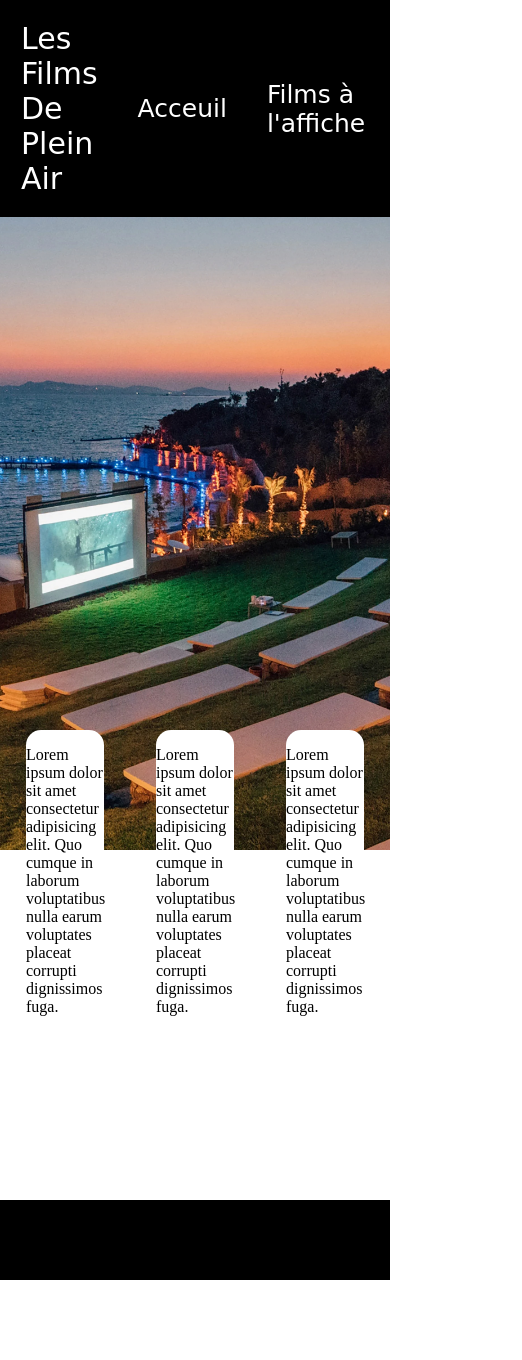
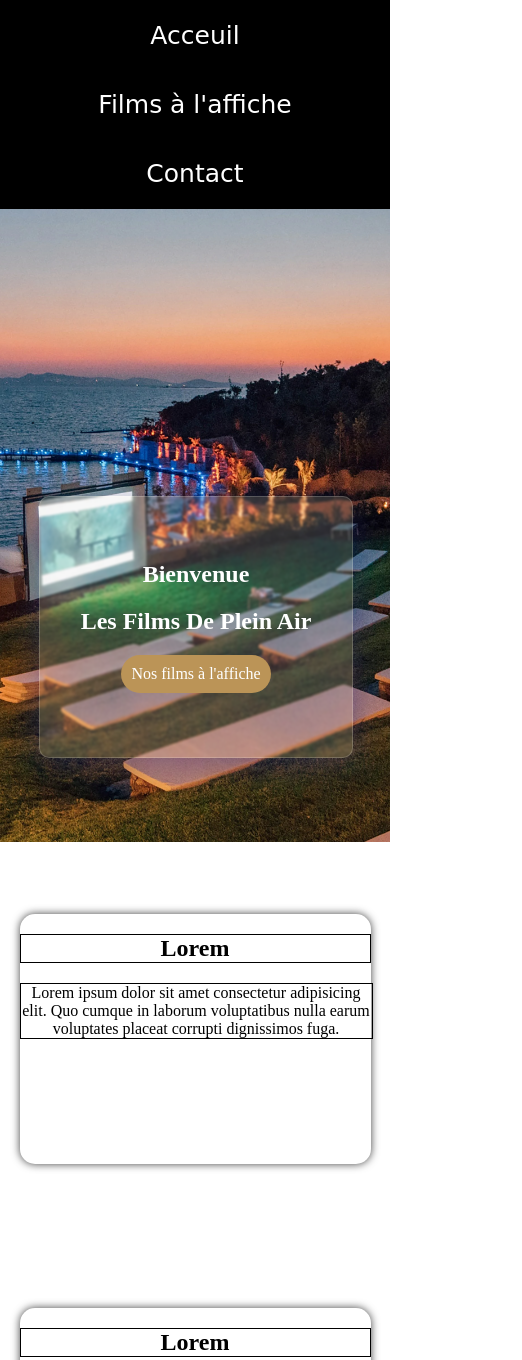
Before and after one commit to Herve-Dev/P3_les_films_de_plein_air, a website: page index.html in a window 390 px wide. Shown: the top 1360 px of the page, 522 px wide, since content can reach past the window. Before the commit the page ends 1280 px from the top, so only its background shows below. Drawn offline with Linux system fonts and the light colour scheme; a web font is replaced by a local one.

Commit message:
work on responsive banner

```diff
--- a/Sass/components/_banner.scss
+++ b/Sass/components/_banner.scss
@@ -1,3 +1,5 @@
+@use "../utils/breakpoint" as *;
+
 .bloc-banner {
     width: 100%;
     height: 75vh;
@@ -7,4 +9,47 @@
             height: 100%;
             object-fit: cover;
         }
+
+        h2 {
+            color: white;
+        }
+
+        &__text {
+            display: flex;
+            flex-direction: column;
+            align-items: center;
+            justify-content: center;
+            border: solid 2px green;
+            position: relative;
+            bottom: 500px;
+            width: 30%;
+            height: 260px;
+            left: 25px;
+            background: rgba( 255, 255, 255, 0.15 );
+            box-shadow: 0 8px 32px 0 rgba( 31, 38, 135, 0.37 );
+            backdrop-filter: blur( 1px );
+            -webkit-backdrop-filter: blur( 1px );
+            border-radius: 10px;
+            border: 1px solid rgba( 255, 255, 255, 0.18 );
+        }
+
+        &__title {
+            margin: 0;
+        }
+
+        &__link {
+            padding: 10px;
+            border-radius: 20px;
+            color: white;
+            text-decoration: none;
+            background-color: #BB9457;
+        }
 }
+
+@include breakpoint(mobile-tablet) {
+    .bloc-banner__text {
+        bottom: 350px;
+        width: 80%;
+        left: 10%;
+    }
+}
--- a/Sass/components/_card-home.scss
+++ b/Sass/components/_card-home.scss
@@ -1,7 +1,38 @@
+@use "../utils/breakpoint" as *;
+
 .card-home {
     width: 20%;
+    height: 250px;
     position: relative;
     bottom: 120px;
     background-color: white;
     border-radius: 15px;
+    box-shadow: 0px 0px 8px 0px rgba(0,0,0,0.75);
+    -webkit-box-shadow: 0px 0px 8px 0px rgba(0,0,0,0.75);
+    -moz-box-shadow: 0px 0px 8px 0px rgba(0,0,0,0.75);
+
+        &__title {
+            border: solid 1px black;
+            text-align: center;
+        }
+
+        &__description {
+            width: 100%;
+            height: 180px;
+            text-align: center;
+            border: solid 1px black;
+        }
 }
+
+@include breakpoint(mobile-tablet) {
+    .card-home {
+        bottom: 0;
+        width: 90%;
+        height: 250px;
+
+            &__description {
+                height: auto;
+            }
+
+    }
+}
--- a/Sass/components/_footer.scss
+++ b/Sass/components/_footer.scss
@@ -1,4 +1,13 @@
 footer {
+    display: flex;
+    justify-content: center;
+    align-items: center;
+    position: relative;
+    bottom: 0;
     height: 80px;
     background-color: black;
+
+        p {
+            color: white;
+        }
 }
--- a/Sass/components/_navbar.scss
+++ b/Sass/components/_navbar.scss
@@ -1,4 +1,6 @@
+@use "../utils/breakpoint" as *;
 @import url('https://fonts.googleapis.com/css2?family=Dr+Sugiyama&display=swap');
+
 
 nav {
     width: 100%;
@@ -26,11 +28,34 @@ nav {
 
                 }
 
-                .logo {
+                .link-logo {
                     flex-grow: 3;
+                }
+
+                .logo-title {
+                    margin: 0;
+                    padding: 0;
                     font-family: 'Dr Sugiyama', cursive;
                     font-size: 30px;
                     color: white;
                 }
         }
 }
+
+@include breakpoint(mobile-tablet) {
+    ul {
+        flex-direction: column;
+
+            li {
+                text-align: center;
+            }
+
+            .link-nav {
+                width: 100%;
+            }
+    }
+
+    .link-logo {
+        display: none;
+    }
+}
--- a/Sass/layout/_main-home.scss
+++ b/Sass/layout/_main-home.scss
@@ -1,6 +1,16 @@
+@use "../utils/breakpoint" as *;
+
 #main-home {
     width: 100%;
     height: 350px;
     display: flex;
     justify-content: space-around;
 }
+
+@include breakpoint(mobile-tablet) {
+    #main-home {
+        flex-direction: column;
+        height: 140vh;
+        align-items: center;
+    }
+}
--- /dev/null
+++ b/Sass/utils/_breakpoint.scss
@@ -0,0 +1,14 @@
+@mixin breakpoint($point) {
+    @if $point == mobile-tablet {
+        @media screen and(min-width: 320px) and (max-width: 802px) { @content; }
+    }
+    @else if $point == desktop {
+        @media screen and(min-width: 802px) and(max-width: 1024px) { @content; }
+    }
+    @else if $point == largescreen {
+        @media screen and(min-width: 1024px) and(max-width: 1440px) { @content; }
+    }
+    @else if $point == largescreen-xl {
+        @media screen and(min-width: 1440px) { @content; }
+    }
+}
--- a/index.html
+++ b/index.html
@@ -12,7 +12,7 @@
     <header>
         <nav>
             <ul>
-                <li class="logo">Les Films De Plein Air</li>
+                <li class="link-logo"><h1 class="logo-title">Les Films De Plein Air</h1></li>
                 <li><a class="link-nav" href="#">Acceuil</a></li>
                 <li><a class="link-nav" href="#">Films à l'affiche</a></li>
                 <li><a class="link-nav" href="#">Contact</a></li>
@@ -21,25 +21,34 @@
 
         <section class="bloc-banner">
             <img class="bloc-banner__pics" src="/img/pexels-quark-studio-2507025.webp" alt="" srcset="">
+
+            <div class="bloc-banner__text">
+                <h2 class="bloc-banner__title">Bienvenue</h2>
+                <h2>Les Films De Plein Air</h2>
+                <a class="bloc-banner__link" href="http://">Nos films à l'affiche</a>
+            </div>
         </section>
     </header>
 
     <main id="main-home">
         <section class="card-home">
-            <p>Lorem ipsum dolor sit amet consectetur adipisicing elit. Quo cumque in laborum voluptatibus nulla earum voluptates placeat corrupti dignissimos fuga.</p>
+            <h2 class="card-home__title">Lorem</h2>
+            <p class="card-home__description">Lorem ipsum dolor sit amet consectetur adipisicing elit. Quo cumque in laborum voluptatibus nulla earum voluptates placeat corrupti dignissimos fuga.</p>
         </section>
 
         <section class="card-home">
-            <p>Lorem ipsum dolor sit amet consectetur adipisicing elit. Quo cumque in laborum voluptatibus nulla earum voluptates placeat corrupti dignissimos fuga.</p>
+            <h2 class="card-home__title">Lorem</h2>
+            <p class="card-home__description">Lorem ipsum dolor sit amet consectetur adipisicing elit. Quo cumque in laborum voluptatibus nulla earum voluptates placeat corrupti dignissimos fuga.</p>
         </section>
 
         <section class="card-home">
-            <p>Lorem ipsum dolor sit amet consectetur adipisicing elit. Quo cumque in laborum voluptatibus nulla earum voluptates placeat corrupti dignissimos fuga.</p>
+            <h2 class="card-home__title">Lorem</h2>
+            <p class="card-home__description">Lorem ipsum dolor sit amet consectetur adipisicing elit. Quo cumque in laborum voluptatibus nulla earum voluptates placeat corrupti dignissimos fuga.</p>
         </section>
     </main>
 
     <footer>
-
+        <p>©2022 FullMetal-Dev. All rights reserved.</p>
     </footer>
 </body>
 </html>
```
Also changed, not shown: style/style.css, 1 other file.
